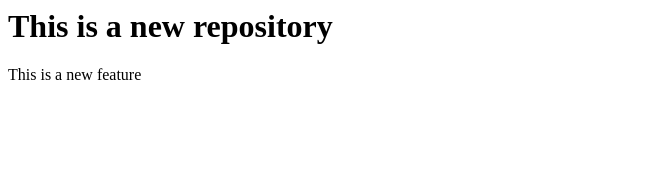
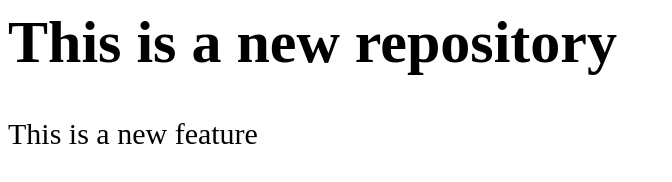
Before and after one commit to riya-264/Local-Repository, a plain HTML site: page index.html in a window 1280 px wide. Shown: the whole page, without its empty margins (0-672 px from the left). Drawn offline with Linux system fonts and the light colour scheme.

Commit message:
Update index.html

```diff
--- a/index.html
+++ b/index.html
@@ -1,2 +1,2 @@
-<h1> This is a new repository</h1>
-<p> This is a new feature</p>
+<h1 style="font-size:60px;"> This is a new repository</h1>
+<p style="font-size:30px"> This is a new feature</p>
```
